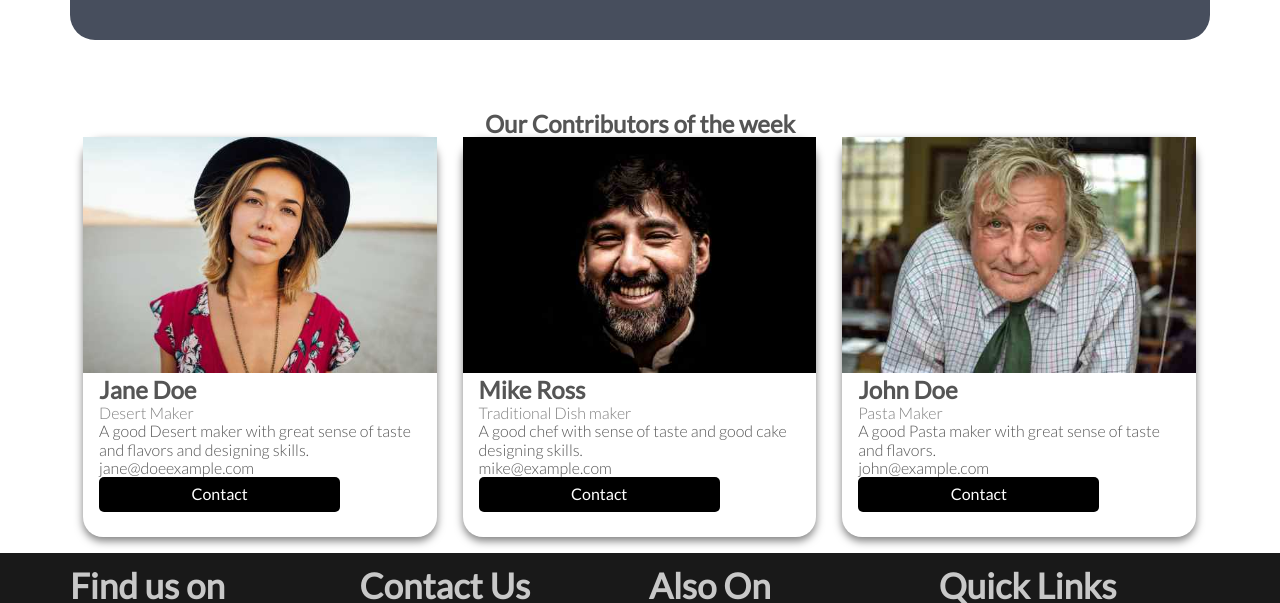
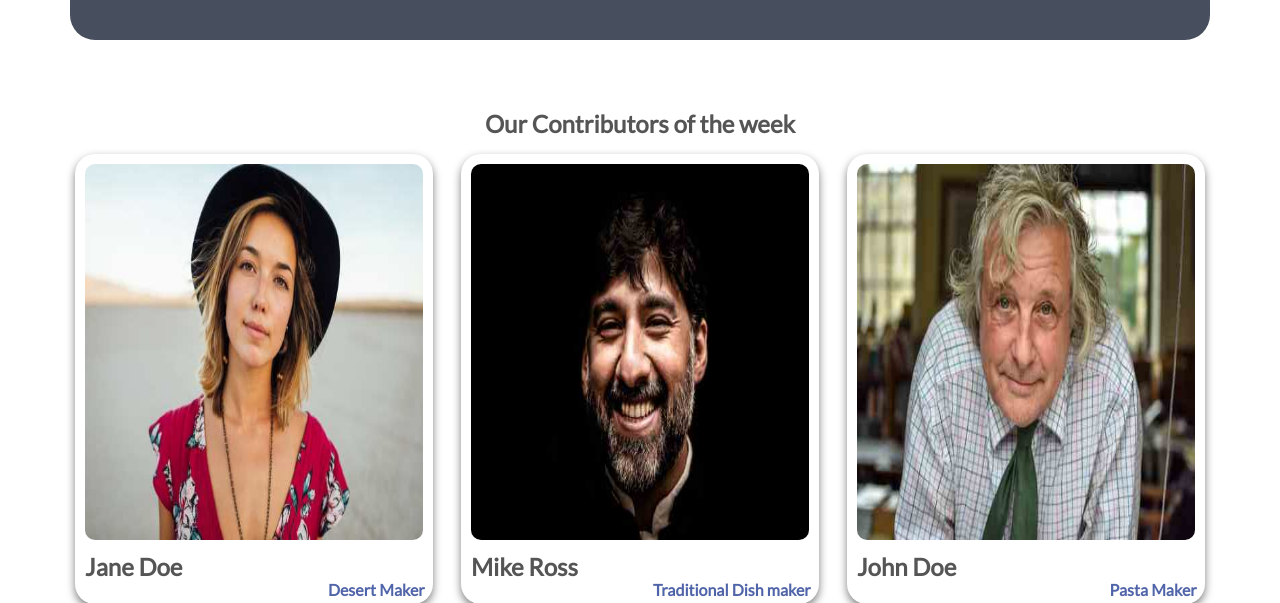
Before and after one commit to Aayush2502/Simple-Recipes-Project, a plain HTML site: page about.html in a window 1280 px wide. Shown: the part 595-1198 px from the top of the page. Drawn offline with nearby package versions, Linux system fonts and the light colour scheme; files whose address does not match are found by name.

Commit message:
update About.html

```diff
--- a/about.html
+++ b/about.html
@@ -69,60 +69,48 @@
 
     <h2 style="text-align: center">Our Contributors of the week</h2>
     <div class="row">
-      <div class="column-about">
+      <div class="col span-1-of-3">
         <div class="card">
           <img
             src="./resources/img/about/about1.jpg"
             alt="Desert Contributor"
-            style="width: 100%"
+            class="container"
           />
-          <div class="container-about">
-            <h2>Jane Doe</h2>
-            <p class="title-about">Desert Maker</p>
-            <p>
-              A good Desert maker with great sense of taste and flavors and
-              designing skills.
-            </p>
-            <p>jane@doeexample.com</p>
-            <p><button class="button-about">Contact</button></p>
-          </div>
+          <h2 class="card-title">Jane Doe</h2>
+          <p class="card-subtitle">Desert Maker</p>
+          <p class="card-description">
+            A good Desert maker with great sense of taste and flavors and
+            designing skills.
+          </p>
         </div>
       </div>
 
-      <div class="column-about">
+      <div class="col span-1-of-3">
         <div class="card">
           <img
             src="./resources/img/about/about2.jpeg"
             alt="Cake Contributor"
-            style="width: 100%"
+            class="container"
           />
-          <div class="container-about">
-            <h2>Mike Ross</h2>
-            <p class="title-about">Traditional Dish maker</p>
-            <p>
-              A good chef with sense of taste and good cake designing
-              skills.
-            </p>
-            <p>mike@example.com</p>
-            <p><button class="button-about">Contact</button></p>
-          </div>
+          <h2 class="card-title">Mike Ross</h2>
+          <p class="card-subtitle">Traditional Dish maker</p>
+          <p class="card-description">
+            A good chef with sense of taste and good cake designing skills.
+          </p>
         </div>
       </div>
-
-      <div class="column-about">
+      <div class="col span-1-of-3">
         <div class="card">
           <img
             src="./resources/img//about/about3.jpg"
             alt="Pasta Contributor"
-            style="width: 100%"
+            class="container"
           />
-          <div class="container-about">
-            <h2>John Doe</h2>
-            <p class="title-about">Pasta Maker</p>
-            <p>A good Pasta maker with great sense of taste and flavors.</p>
-            <p>john@example.com</p>
-            <p><button class="button-about">Contact</button></p>
-          </div>
+          <h2 class="card-title">John Doe</h2>
+          <p class="card-subtitle">Pasta Maker</p>
+          <p class="card-description">
+            A good Pasta maker with great sense of taste and flavors.
+          </p>
         </div>
       </div>
     </div>
--- a/resources/css/style.css
+++ b/resources/css/style.css
@@ -161,7 +161,7 @@ h1 {
   float: left;
   width: 33.3%;
   margin-bottom: 16px;
-  padding: 0 8px;
+  padding: 2px 8px;
 }
 
 /*.card-about {
@@ -180,58 +180,18 @@ h1 {
   margin: 70px;
 }
 
-.container-about {
-  padding: 0 16px;
-}
-
-.container-about::after,
-.row::after {
-  content: "";
-  clear: both;
-  display: table;
-}
-
-.title-about {
-  color: grey;
-}
-
-.button-about {
-  border: none;
-  outline: 0;
-  display: inline-block;
-  padding: 8px;
-  color: white;
-  background-color: #000;
-  text-align: center;
-  cursor: pointer;
-  width: 75%;
-  align-items: center;
-  border-radius: 5px;
-}
-
-.button-about:hover {
-  background-color: #555;
-  cursor: pointer;
-}
-
-@media screen and (max-width: 650px) {
-  .column-about {
-    width: 100%;
-    display: block;
-  }
-}
 /*Card*/
 
 .card {
   box-shadow: 0 4px 8px 0 rgba(0, 0, 0, 0.5);
   border-radius: 20px;
-  height: 400px;
-  margin: 0 5px;
+  height: 450px;
+  margin: 5px;
   transition: all 0.2s;
 }
 
 .container {
-  height: 90%;
+  height: 88%;
   width: 100%;
   padding: 10px;
   border-radius: 20px;
@@ -241,6 +201,18 @@ h1 {
 .card-title {
   padding: 0 10px;
   transition: all 0.2s;
+}
+
+.card-subtitle {
+  padding: 0 8px;
+  transition: all 0.2s;
+  float: right;
+  color: #5064a9;
+  font-weight: bold;
+}
+
+.card-description {
+  display: none;
 }
 
 .card:hover {
@@ -260,6 +232,23 @@ h1 {
   top: 10px;
   font-size: 25px;
   color: #000;
+}
+
+.card:hover > .card-subtitle {
+  position: absolute;
+  bottom: 20px;
+  font-size: 15px;
+  color: #000;
+}
+
+.card:hover > .card-description {
+  position: absolute;
+  top: 35px;
+  padding: 10px;
+  font-size: 18px;
+  color: #000;
+  font-weight: 300;
+  display: block;
 }
 
 /*featured recipes*/
```
Also changed, not shown: index.html (+14 -2 lines).
